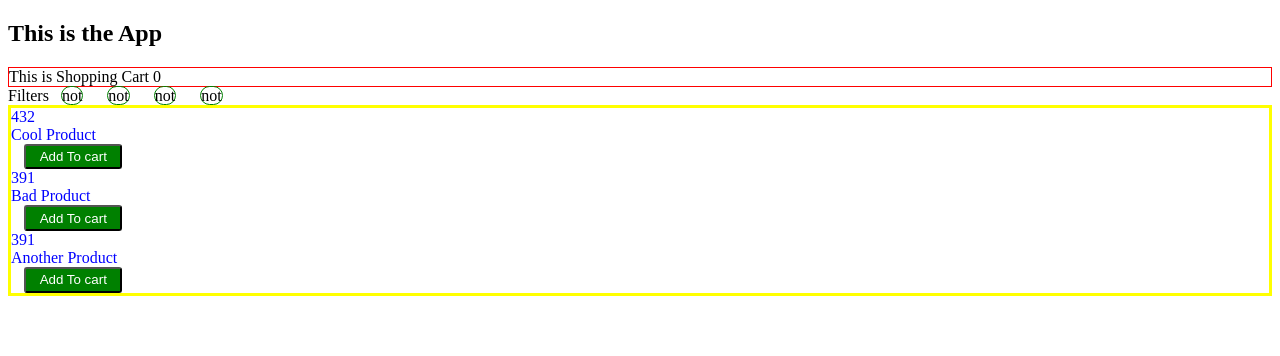
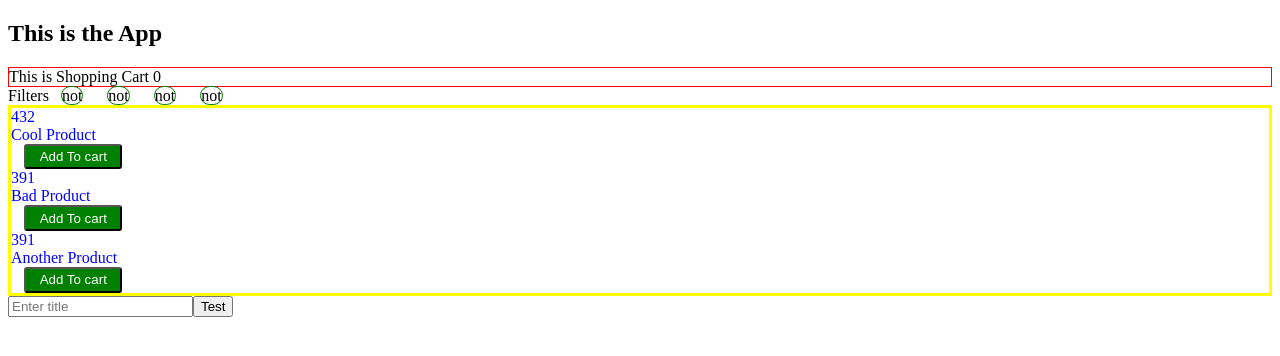
Before and after one commit to TshepzMogapi/react-js-base, a React (Create React App) app: page / in a window 1280 px wide. Shown: the top 356 px of the page. Built offline with nearby package versions, Linux system fonts and the light colour scheme.

Commit message:
add fragments and use refs

```diff
--- a/src/App.js
+++ b/src/App.js
@@ -3,6 +3,7 @@ import ShoppingCart from './components/ShoppingCart';
 import Filters from './components/Filters';
 import { useState } from 'react';
 import ProductsContainer from './components/ProductsContainer';
+import ShippingInfo from './components/ShippingInfo';
 
 const initialProducts = [
   {
@@ -66,6 +67,8 @@ const App = () => {
       <Filters onFiltersUpdated={filterProducts} filters={filters}></Filters>
 
       <ProductsContainer onAddToCart={addToCart} products={products} />
+
+      <ShippingInfo></ShippingInfo>
     </div>
   );
 };
--- a/src/components/Filters.js
+++ b/src/components/Filters.js
@@ -1,4 +1,4 @@
-import { useState } from 'react';
+import { Fragment, useState } from 'react';
 import Filter from './Filter';
 
 const Filters = (props) => {
@@ -18,12 +18,12 @@ const Filters = (props) => {
     props.onFiltersUpdated(filter);
   };
   return (
-    <div>
+    <Fragment>
       Filters
       {filters.map((f) => (
         <Filter onFilterBy={filterBy} key={f.category} filter={f}></Filter>
       ))}
-    </div>
+    </Fragment>
   );
 };
 
--- a/src/components/Product.js
+++ b/src/components/Product.js
@@ -1,5 +1,6 @@
 import './Product.css';
 import styled from 'styled-components';
+import { Fragment } from 'react';
 
 const Button = styled.button`
   background: green;
@@ -20,12 +21,12 @@ const Product = (props) => {
     props.onAddToCart(cartProduct);
   };
   return (
-    <div>
+    <Fragment>
       <div className="data-2">{props.price}</div>
       <div className="data-3">{props.shortDescription}</div>
 
       <Button onClick={addToCart}>Add To cart</Button>
-    </div>
+    </Fragment>
   );
 };
 
--- a/src/components/ShippingInfo.js
+++ b/src/components/ShippingInfo.js
@@ -1,9 +1,11 @@
-import { useState } from 'react';
+import { useState, useRef } from 'react';
 const ShippingInfo = () => {
   const [formInput, setFormInput] = useState({
     title: '',
     number: '',
   });
+
+  const titleInputRef = useRef();
 
   const submitForm = (event) => {
     event.preventDefault();
@@ -12,17 +14,13 @@ const ShippingInfo = () => {
       return { ...prevState, title: 'Updated' };
     });
 
-    console.log(formInput);
+    console.log(titleInputRef);
   };
 
-  const textChanged = (event) => {
-    console.log(formInput);
-  };
   return (
     <div>
       <form onSubmit={submitForm}>
-        <input type="text" onChange={textChanged} />
-        <input type="text" placeholder="Enter title" />
+        <input ref={titleInputRef} type="text" placeholder="Enter title" />
 
         <button type="submit">Test</button>
       </form>
```
